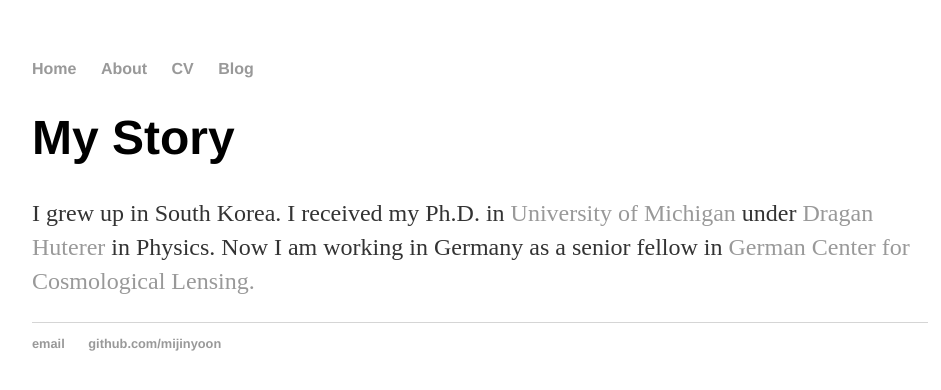
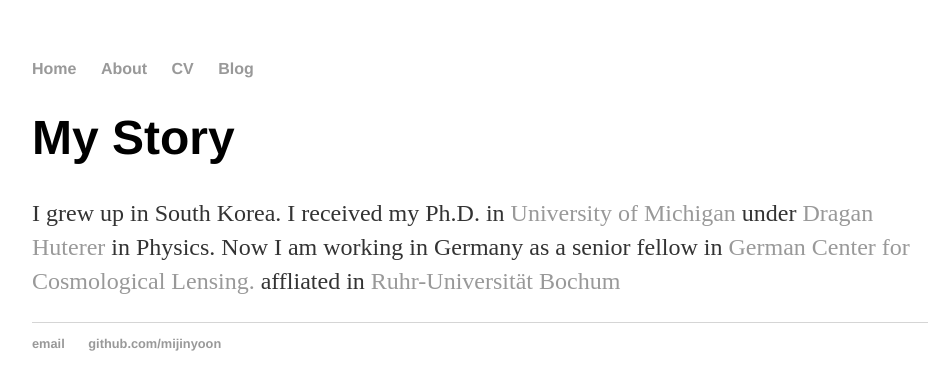
Before and after one commit to mijinyoon/mijinyoon.github.io, a Jekyll site: the page built from about/index.html, in a window 1280 px wide. Shown: the top 390 px of the page, without its empty margins (160-1101 px from the left). Built offline with Jekyll 4.4.1, drawn with Linux system fonts in a browser that asks for light colours.

Commit message:
Update index.html

```diff
--- a/about/index.html
+++ b/about/index.html
@@ -5,5 +5,6 @@ title: Mijin's story
 <div class="blurb">
 	<h1>My Story</h1>
 	<p>I grew up in South Korea. I received my Ph.D. in <a href="https://umich.edu">University of Michigan</a> under <a href="http://www-personal.umich.edu/~huterer/">Dragan Huterer</a> in Physics. Now I am working in Germany as a senior fellow in <a href="https://gccl-rub.github.io">German Center for Cosmological Lensing.
-  </a></p>
+		</a> affliated in <a href="https://www.ruhr-uni-bochum.de/en">Ruhr-Universität Bochum</a></p>
+
 </div><!-- /.blurb -->
```
